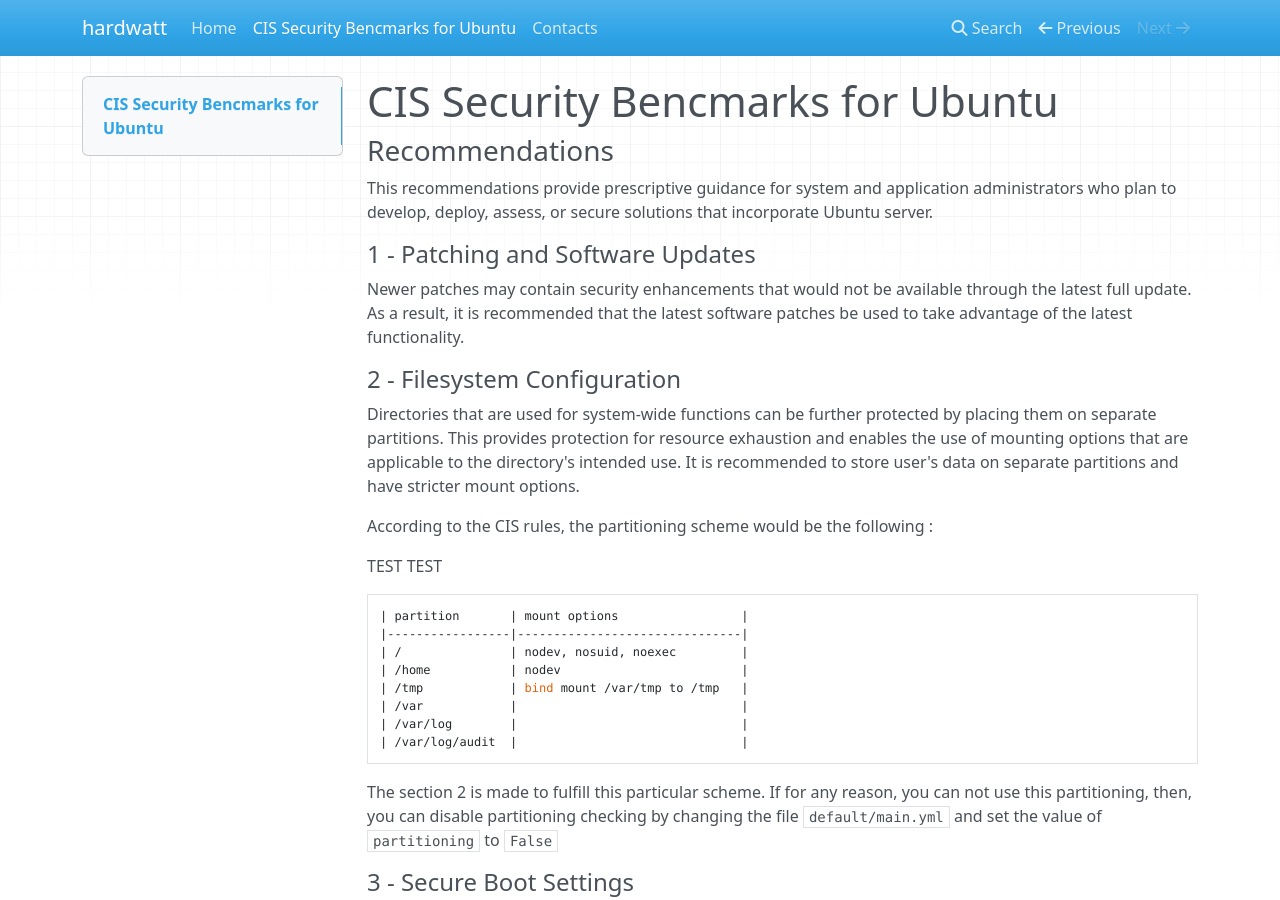
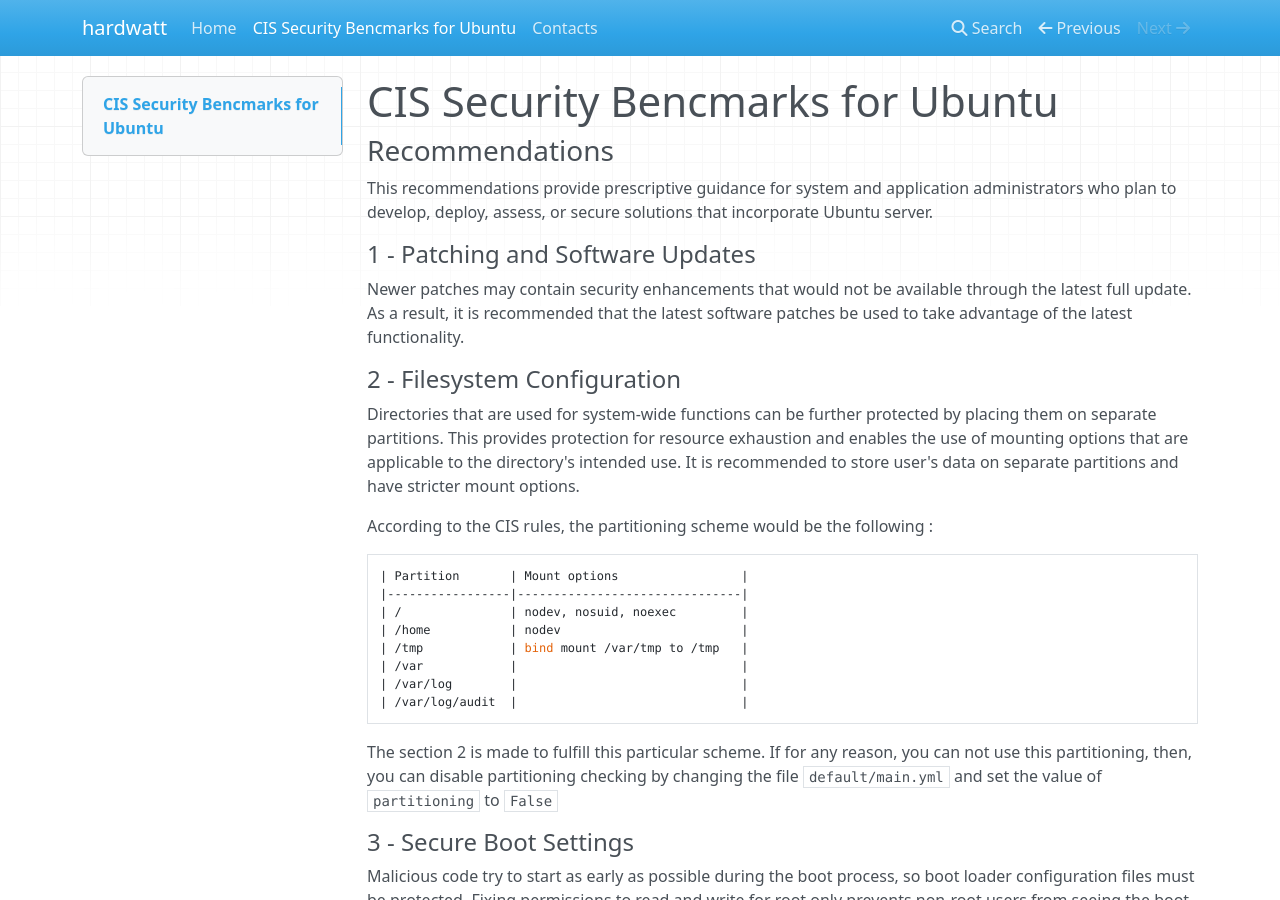
Before and after one commit to awailly/cis-ubuntu-ansible, an MkDocs documentation site: the page built from docs/CIS_Ubuntu.md, in a window 1280 px wide and 900 px high. Built offline with MkDocs 1.6.1, drawn with Linux system fonts in a browser that asks for light colours; nearby versions of some CDN libraries; old or Windows-style settings are respelled for this version of MkDocs.

Commit message:
Fix Readthedocs

````diff
--- a/docs/CIS_Ubuntu.md
+++ b/docs/CIS_Ubuntu.md
@@ -19,9 +19,8 @@ Directories that are used for system-wide functions can be further protected by
 
 According to the CIS rules, the partitioning scheme would be the following :
 
-TEST TEST
 ```
-| partition       | mount options                 |
+| Partition       | Mount options                 |
 |-----------------|-------------------------------|
 | /               | nodev, nosuid, noexec         |
 | /home           | nodev                         |
````
